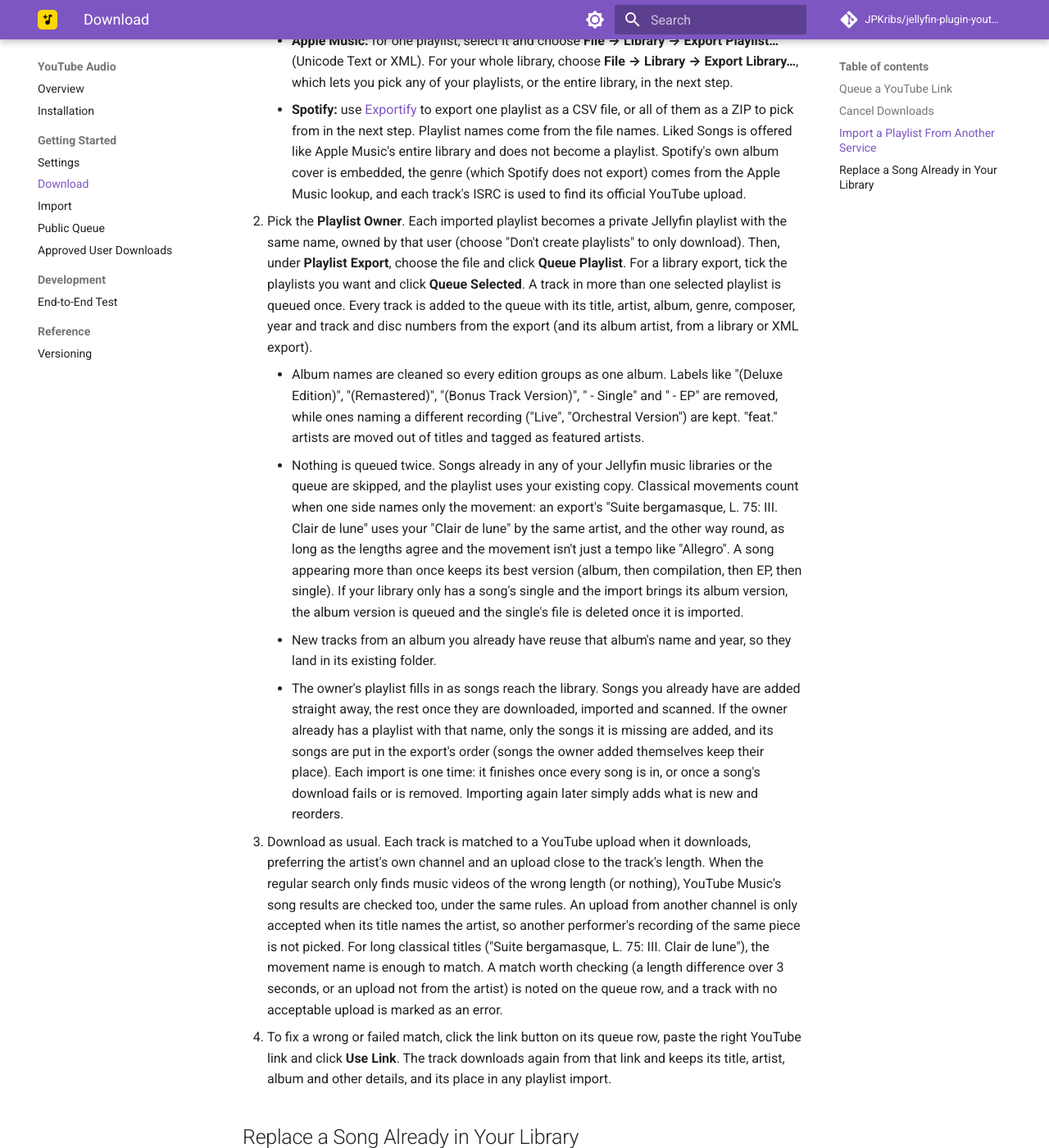
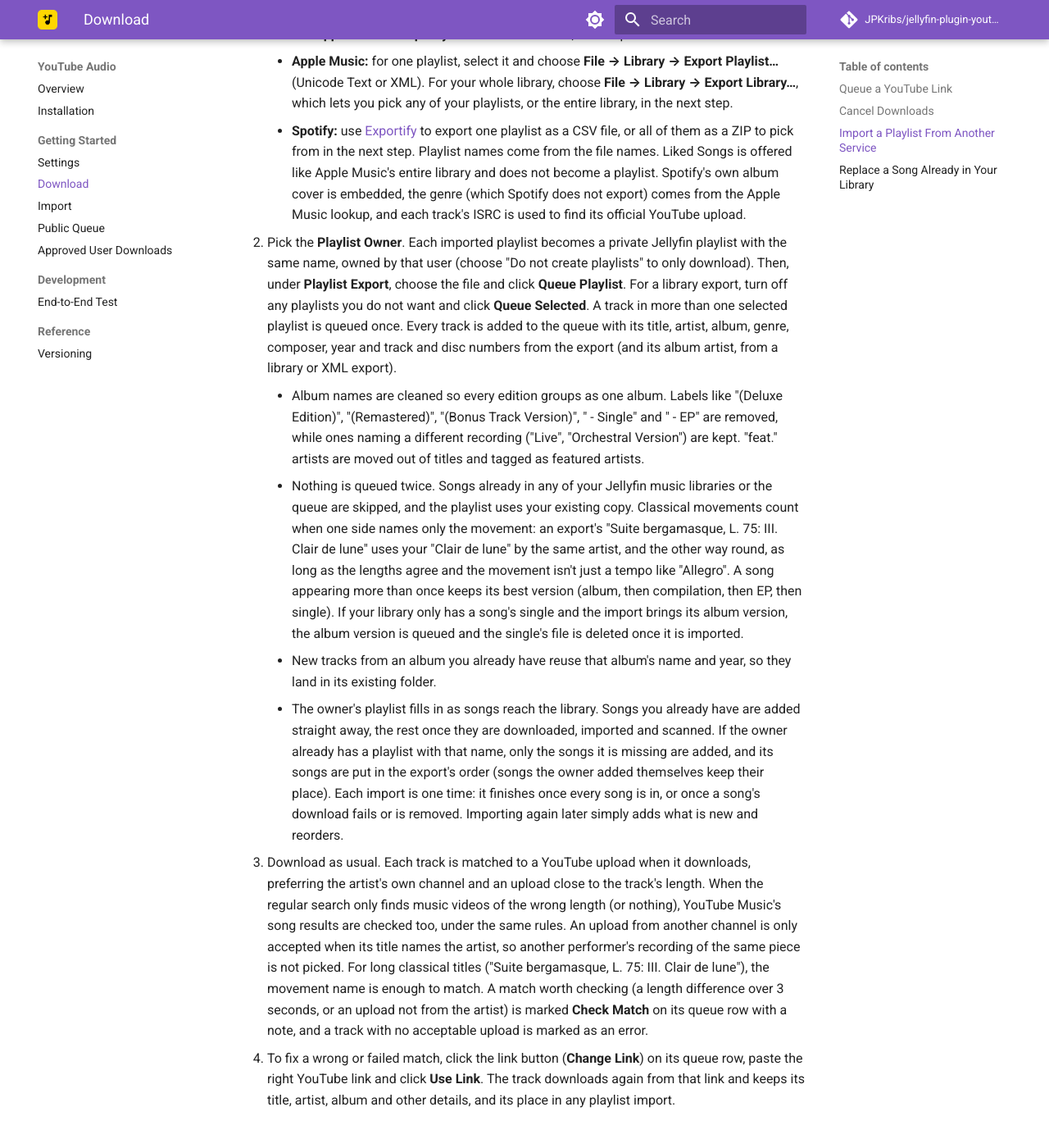
Before and after one commit to JPKribs/jellyfin-plugin-youtubeaudio, an MkDocs documentation site: the page built from docs/Download.md, in a window 1280 px wide and 1400 px high, scrolled down 2506 px. Shown: the whole window at 82% size. Built offline with MkDocs 1.6.1 and Material for MkDocs 9.7.7, drawn with Linux system fonts in a browser that asks for light colours; comment, search, counter and statistics services are not loaded; some of the changed text lies outside the part shown.

Commit message:
Describe the new page labels and Base move in the docs and changelog

```diff
--- a/docs/Download.md
+++ b/docs/Download.md
@@ -8,29 +8,29 @@ Queue up audio for download.
 
 1. Paste a YouTube video or playlist URL into the input field.
 2. Click **Queue** to add it to the download queue.
-3. From the queue, select the items you want to download and click **Download**, or remove any you don't want with **Delete**.
+3. From the queue, select the items you want to download and click **Download**, or remove any you do not want with **Delete**. The count cards above the queue show how many items have each status, and selecting a card shows only those items.
 
 Only `youtube.com`, `www.youtube.com`, `m.youtube.com`, `music.youtube.com` and `youtu.be` links are accepted, and a link containing spaces or quotes is refused.
 
 ## Cancel Downloads
 
-While downloads are running, **Cancel Downloads** appears above the queue. It stops yt-dlp, deletes the partial files of the song it was downloading and puts that song back in the queue. Songs that had not started stay queued, so you can start them again later. Use it, for example, to stop a large playlist so you can run **Update yt-dlp** in [Settings](Settings.md).
+While downloads are running, **Cancel Downloads** appears beside the queue's search. It stops yt-dlp, deletes the partial files of the song it was downloading and puts that song back in the queue. Songs that had not started stay queued, so you can start them again later. Use it, for example, to stop a large playlist so you can run **Update yt-dlp** in [Settings](Settings.md).
 
 ## Import a Playlist From Another Service
 
 1. Choose **Apple Music** or **Spotify** on the Download tab, then export:
     * **Apple Music:** for one playlist, select it and choose **File → Library → Export Playlist…** (Unicode Text or XML). For your whole library, choose **File → Library → Export Library…**, which lets you pick any of your playlists, or the entire library, in the next step.
     * **Spotify:** use [Exportify](https://github.com/watsonbox/exportify) to export one playlist as a CSV file, or all of them as a ZIP to pick from in the next step. Playlist names come from the file names. Liked Songs is offered like Apple Music's entire library and does not become a playlist. Spotify's own album cover is embedded, the genre (which Spotify does not export) comes from the Apple Music lookup, and each track's ISRC is used to find its official YouTube upload.
-2. Pick the **Playlist Owner**. Each imported playlist becomes a private Jellyfin playlist with the same name, owned by that user (choose "Don't create playlists" to only download). Then, under **Playlist Export**, choose the file and click **Queue Playlist**. For a library export, tick the playlists you want and click **Queue Selected**. A track in more than one selected playlist is queued once. Every track is added to the queue with its title, artist, album, genre, composer, year and track and disc numbers from the export (and its album artist, from a library or XML export).
+2. Pick the **Playlist Owner**. Each imported playlist becomes a private Jellyfin playlist with the same name, owned by that user (choose "Do not create playlists" to only download). Then, under **Playlist Export**, choose the file and click **Queue Playlist**. For a library export, turn off any playlists you do not want and click **Queue Selected**. A track in more than one selected playlist is queued once. Every track is added to the queue with its title, artist, album, genre, composer, year and track and disc numbers from the export (and its album artist, from a library or XML export).
     * Album names are cleaned so every edition groups as one album. Labels like "(Deluxe Edition)", "(Remastered)", "(Bonus Track Version)", " - Single" and " - EP" are removed, while ones naming a different recording ("Live", "Orchestral Version") are kept. "feat." artists are moved out of titles and tagged as featured artists.
     * Nothing is queued twice. Songs already in any of your Jellyfin music libraries or the queue are skipped, and the playlist uses your existing copy. Classical movements count when one side names only the movement: an export's "Suite bergamasque, L. 75: III. Clair de lune" uses your "Clair de lune" by the same artist, and the other way round, as long as the lengths agree and the movement isn't just a tempo like "Allegro". A song appearing more than once keeps its best version (album, then compilation, then EP, then single). If your library only has a song's single and the import brings its album version, the album version is queued and the single's file is deleted once it is imported.
     * New tracks from an album you already have reuse that album's name and year, so they land in its existing folder.
     * The owner's playlist fills in as songs reach the library. Songs you already have are added straight away, the rest once they are downloaded, imported and scanned. If the owner already has a playlist with that name, only the songs it is missing are added, and its songs are put in the export's order (songs the owner added themselves keep their place). Each import is one time: it finishes once every song is in, or once a song's download fails or is removed. Importing again later simply adds what is new and reorders.
-3. Download as usual. Each track is matched to a YouTube upload when it downloads, preferring the artist's own channel and an upload close to the track's length. When the regular search only finds music videos of the wrong length (or nothing), YouTube Music's song results are checked too, under the same rules. An upload from another channel is only accepted when its title names the artist, so another performer's recording of the same piece is not picked. For long classical titles ("Suite bergamasque, L. 75: III. Clair de lune"), the movement name is enough to match. A match worth checking (a length difference over 3 seconds, or an upload not from the artist) is noted on the queue row, and a track with no acceptable upload is marked as an error.
-4. To fix a wrong or failed match, click the link button on its queue row, paste the right YouTube link and click **Use Link**. The track downloads again from that link and keeps its title, artist, album and other details, and its place in any playlist import.
+3. Download as usual. Each track is matched to a YouTube upload when it downloads, preferring the artist's own channel and an upload close to the track's length. When the regular search only finds music videos of the wrong length (or nothing), YouTube Music's song results are checked too, under the same rules. An upload from another channel is only accepted when its title names the artist, so another performer's recording of the same piece is not picked. For long classical titles ("Suite bergamasque, L. 75: III. Clair de lune"), the movement name is enough to match. A match worth checking (a length difference over 3 seconds, or an upload not from the artist) is marked **Check Match** on its queue row with a note, and a track with no acceptable upload is marked as an error.
+4. To fix a wrong or failed match, click the link button (**Change Link**) on its queue row, paste the right YouTube link and click **Use Link**. The track downloads again from that link and keeps its title, artist, album and other details, and its place in any playlist import.
 
 ## Replace a Song Already in Your Library
 
-If a song reached your library with the wrong audio, choose **Replace a Song** on the Download tab, search for the song and click it, paste the right YouTube link and click **Queue Replacement**. The new audio downloads with the song's own tags and cover, and importing it from the [Import](Import.md) tab overwrites the song's file in place, so it keeps its place in the library and in playlists.
+If a song reached your library with the wrong audio, choose **Replace a Song** on the Download tab, search for the song under **Library Song** and click it, paste the right YouTube link and click **Queue Replacement**. The new audio downloads with the song's own tags and cover, and importing it from the [Import](Import.md) tab overwrites the song's file in place, so it keeps its place in the library and in playlists.
 
 Next: [Import](Import.md).
```
Also changed, not shown: build.yaml (+9 -1 lines), docs/Import.md (+3 -3 lines), docs/PublicQueue.md (+1 -1 lines), docs/Settings.md (+4 -4 lines).
